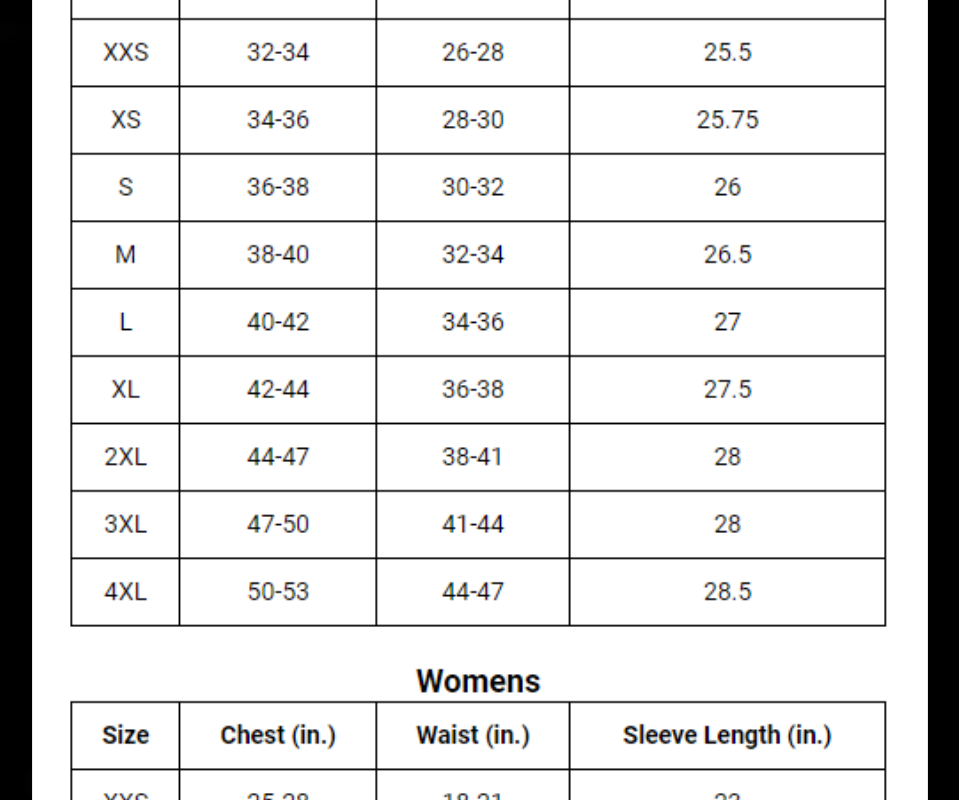
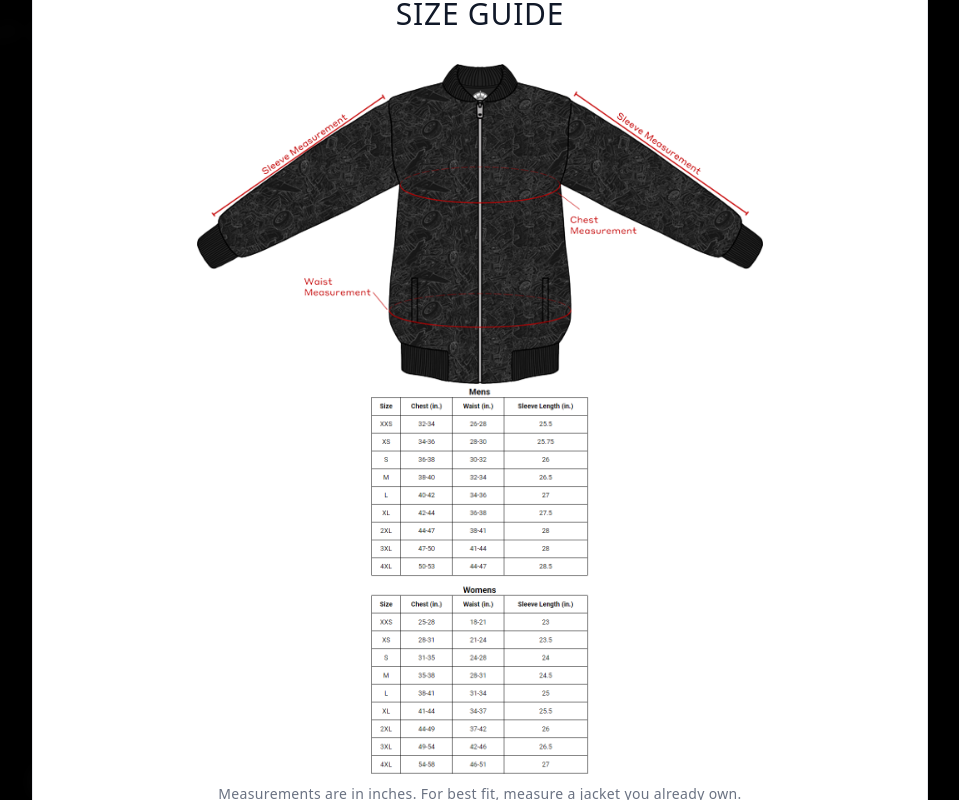
Before and after one commit to mecharoys001-cmd/unruly-human, a Next.js app: page / in a window 1280 px wide. Both pictures are taken after a click on the button "VIEW SIZE GUIDE". Shown: the part 2926-3726 px from the top of the page, without its empty margins (160-1119 px from the left). Built offline with nearby package versions, Linux system fonts and the light colour scheme.

Commit message:
Add max-height constraints to keep modal on screen

```diff
--- a/src/app/page.tsx
+++ b/src/app/page.tsx
@@ -431,7 +431,7 @@ export default function Home() {
                   alt="How to measure chest and length"
                   width={468}
                   height={624}
-                  className="w-full h-auto block"
+                  className="w-full h-auto block max-h-[40vh] object-contain"
                   priority
                 />
                 <Image
@@ -439,7 +439,7 @@ export default function Home() {
                   alt="Size Guide - Men's and Women's measurements for Chest, Waist, and Sleeve Length"
                   width={468}
                   height={854}
-                  className="w-full h-auto block"
+                  className="w-full h-auto block max-h-[50vh] object-contain"
                   priority
                 />
               </div>
```
